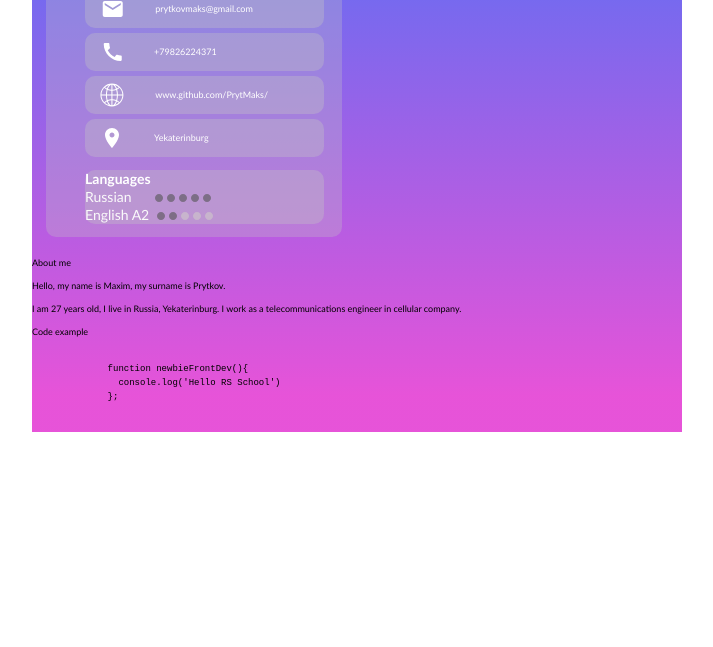
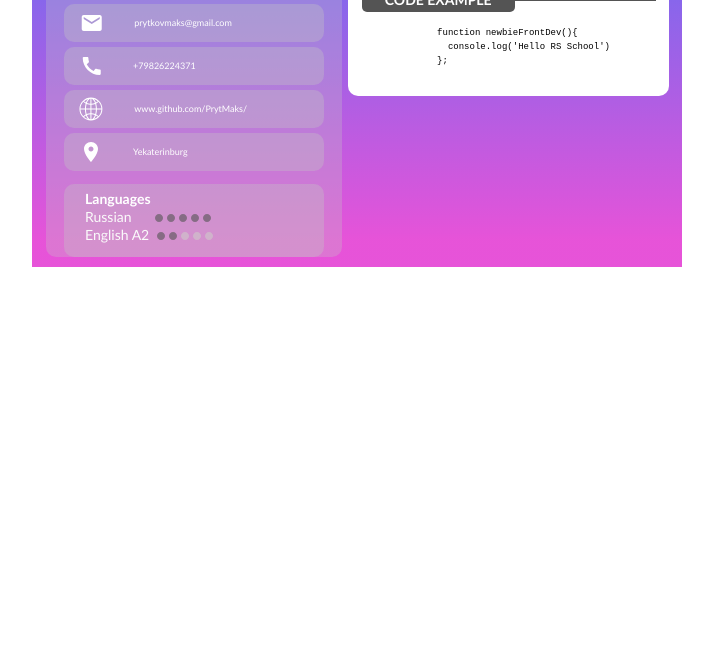
Before and after one commit to PrytMaks/rsschool-cv, a plain HTML site: page index.html in a window 1280 px wide. Shown: the part 153-800 px from the top of the page, without its empty margins (283-996 px from the left). Drawn offline with Linux system fonts and the light colour scheme.

Commit message:
feat: add styles fo CV

```diff
--- a/style.css
+++ b/style.css
@@ -10,6 +10,9 @@ body{
 }
 
 .main{
+  display: grid;
+  grid-template-columns: 0.5fr 1fr;
+  gap: 6px;
   margin: 0 auto;
   max-width: 650px;
   background: linear-gradient(180deg, rgba(3, 56, 244, 0.71) 0%, rgba(224, 37, 206, 0.79) 93.75%);
@@ -23,6 +26,7 @@ body{
 .left__col-wrapper{
   background: rgba(196, 196, 196, 0.3);
   border-radius: 10px;
+  min-width: 296px;
 }
 
 .container {
@@ -120,10 +124,6 @@ body{
   padding: 9px 35px 9px 20px;
 }
 
-.info-big{
-
-}
-
 .info__lang{
  display: flex;
  align-items: center;
@@ -156,10 +156,88 @@ body{
 }
 
 .info__lang svg{
-    margin-right: 4px;
+  margin-right: 4px;
   padding-top: 2px;
 }
 
-.user__info-wrapper{
+.user__info-big-wrapper{
   padding: 6px 0 13px 21px;
 }
+
+/*Right column start*/
+.right__col{
+  max-width: 321px;
+  padding: 10px 13px 10px 0;
+}
+.right__col-wrapper{
+    background: #FFFFFF;
+    border-radius: 10px;
+}
+
+.container__right{
+  max-width: 294px;
+  margin: 0 auto;
+}
+
+.about__user{
+  display: flex;
+  align-items: center;
+  padding-top: 19px;
+}
+
+.about__user_block{
+  width: 154px;
+  height: 24px;
+
+  background: #545454;
+  border-radius: 5px;
+  display: flex;
+  justify-content: center;
+}
+
+.about__user-line{
+  width: 141px ;
+  height: 1px;
+  background: #545454;
+}
+
+.about__user-text{
+  font-size: 14px;
+  font-style: normal;
+  font-weight: 600;
+  line-height: 18px;
+  letter-spacing: 0px;
+  color:  #FFFFFF;
+  text-transform: uppercase;
+  padding: 3px;
+  margin: 0 auto;
+}
+
+.about__user-info-text{
+  font-style: normal;
+  font-weight: normal;
+  font-size: 9px;
+  line-height: 14px;
+  color: rgba(0, 0, 0, 0.8);
+}
+.about__person-info-text{
+  margin: 0px;
+}
+
+.person__title{
+  font-style: normal;
+  font-weight: bold;
+  font-size: 14px;
+  line-height: 18px;
+  color: #343434;
+  margin: 0;
+  padding-top: 12px;
+}
+
+.user__block{
+  padding-top: 12px;
+}
+
+.person__code-ex{
+  margin: 0;
+}
```
